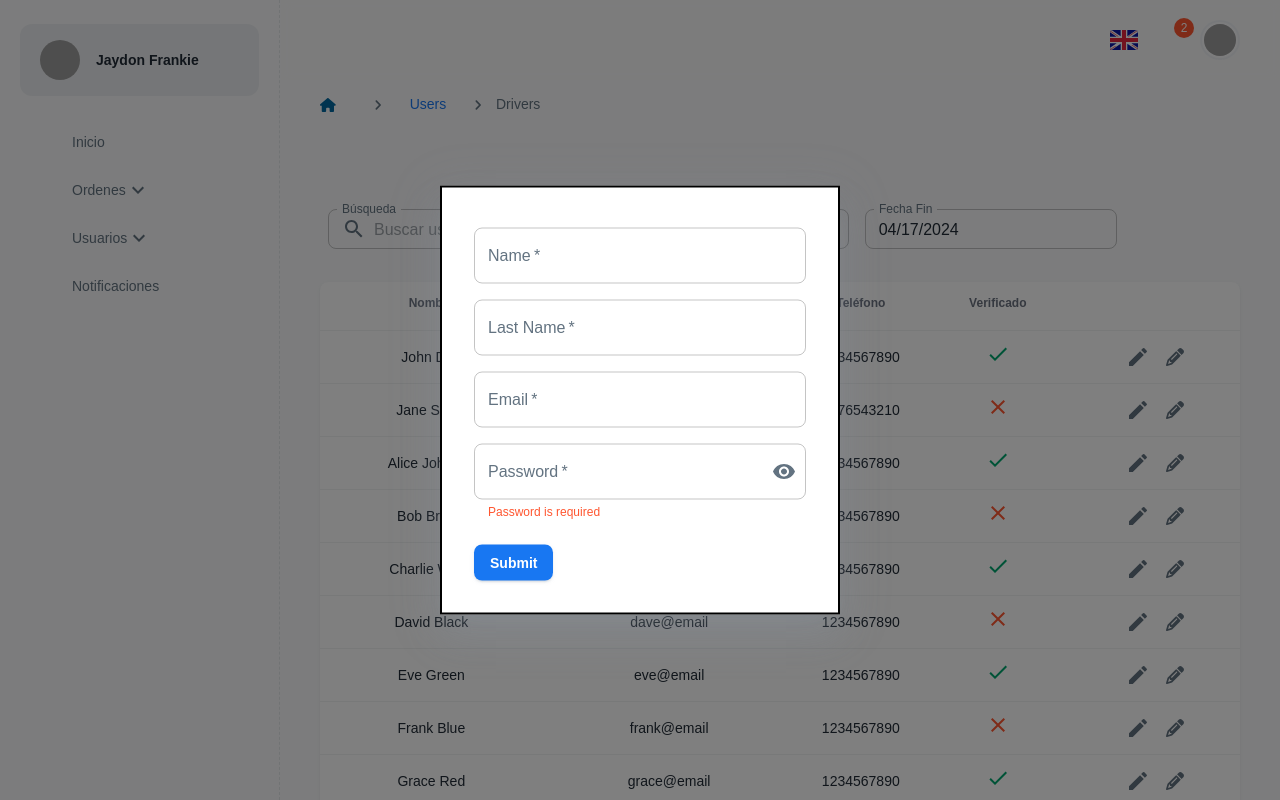
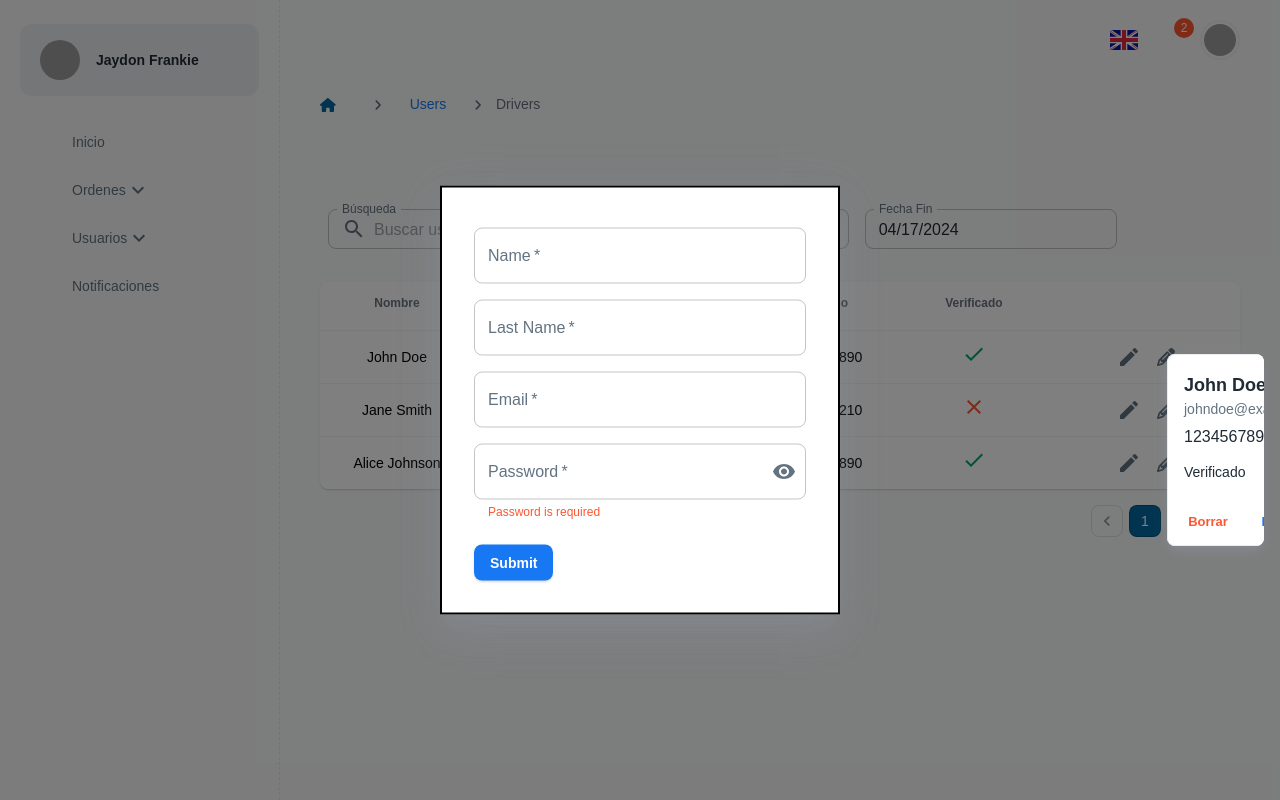
Before and after one commit to jmleal2010/cshein-panel, a Next.js app: page /users/drivers in a window 1280 px wide. Both pictures are taken after a click on the button 1174 px from the left and 357 px from the top of the page. Shown: the top 800 px of the page. Built offline with nearby package versions, Linux system fonts and the light colour scheme; grey boxes are pictures that could not be loaded; some icons are missing; what @apollo/experimental-nextjs-app-support would draw is missing.

Commit message:
popover1

```diff
--- a/app/(dashboard)/users/drivers/page.tsx
+++ b/app/(dashboard)/users/drivers/page.tsx
@@ -43,6 +43,7 @@ export default function Page () {
           status={params.categoryId}
           columns={tableColumns}
           icon={EditIcon}
+          popover={true}
         />
       </Container>
     );
--- a/components/pages/order/table/OrderTable/client/Table.tsx
+++ b/components/pages/order/table/OrderTable/client/Table.tsx
@@ -22,6 +22,7 @@ import {
   OutlinedInput,
   InputAdornment,
   FormHelperText,
+  Popover,
 } from "@mui/material";
 import { FontAwesomeIcon } from "@fortawesome/react-fontawesome";
 import moment, { Moment } from "moment";
@@ -29,9 +30,17 @@ import { height } from "@fortawesome/free-brands-svg-icons/fa42Group";
 
 import { faEye, faPencil } from "@fortawesome/free-solid-svg-icons";
 import { Visibility, VisibilityOff } from "@mui/icons-material";
-
+import UserCard from "@/components/pages/users/UserCard";
+import { set } from "lodash";
 
 const WAIT_BETWEEN_CHANGE = 1000;
+
+interface User {
+  fullName: string;
+  email: string;
+  phone: string;
+  verified: boolean;
+}
 
 export default function Table({
   rows,
@@ -39,19 +48,25 @@ export default function Table({
   columns,
   currentPage,
   rowIcon: IconComponent,
+  popover = false,
 }: {
   rows: any;
   totalPages: number;
   columns: any[];
   currentPage: number;
   rowIcon: any;
+  popover: boolean;
 }) {
   /*States*/
-  const [page, setPage] = React.useState<number>(0);
-   const [open, setOpen] = React.useState(false);
-   const handleOpen = () => setOpen(true);
-   const handleClose = () => setOpen(false);
-
+  const [open, setOpen] = React.useState(false);
+  const handleOpen = () => setOpen(true);
+  const handleClose = () => setOpen(false);
+  const [mousePosition, setMousePosition] = React.useState({ X: 0, Y: 0 });
+  const [anchorEl, setAnchorEl] = React.useState<HTMLElement | null>(null);
+  const [actualUser, setActualUser] = React.useState<User | undefined>(
+    undefined
+  );
+  const myDivRef = React.useRef(null);
 
   // console.log(rows);
 
@@ -66,15 +81,23 @@ export default function Table({
     router.push(`${pathname}/${id}`);
   };
 
+  const onOrderEdit = (id: string) => {};
 
-  const onOrderEdit = (id: string) => {
+  const handlePopoverOpen = (
+    event: React.MouseEvent<HTMLElement>,
+    row: any
+  ) => {
+    setAnchorEl(event.currentTarget);
+    setMousePosition({ X: event.clientX, Y: event.clientY });
+    setActualUser(row);
+    console.log(event.clientX, event.clientY);
+  };
 
-  }
+  const handlePopoverClose = () => {
+    setAnchorEl(null);
+  };
 
-  const visibleRows = React.useMemo(
-    () => rows.slice(page * ITEMS_X_PAGE, page * ITEMS_X_PAGE + ITEMS_X_PAGE),
-    [rows, page]
-  );
+  const popoverOpen = Boolean(anchorEl);
 
   const style = {
     position: "absolute" as "absolute",
@@ -96,7 +119,7 @@ export default function Table({
     showPassword: false,
   });
 
-  const handleChange = (event:any) => {
+  const handleChange = (event: any) => {
     setFormData({ ...formData, [event.target.name]: event.target.value });
   };
 
@@ -145,6 +168,7 @@ export default function Table({
           <TableBody>
             {rows.map((row: any, index: number) => (
               <TableRow
+                onMouseOver={(e) => handlePopoverOpen(e, row)}
                 key={index}
                 sx={{ "&:last-child td, &:last-child th": { border: 0 } }}
               >
@@ -162,9 +186,17 @@ export default function Table({
                     ) : column.field === "status" ? (
                       <Button>{row[column.field]}</Button>
                     ) : column.type === "string" ? (
-                      column.field
-                        .split(".")
-                        .reduce((acc: any[], part: any) => acc[part], row)
+                      <Typography
+                        sx={{ color: "black", fontSize: "1em" }}
+                        aria-owns={
+                          popoverOpen ? "mouse-over-popover" : undefined
+                        }
+                        aria-haspopup="true"
+                      >
+                        {column.field
+                          .split(".")
+                          .reduce((acc: any[], part: any) => acc[part], row)}
+                      </Typography>
                     ) : column.type === "boolean" ? (
                       row[column.field] ? (
                         <CheckIcon color="success" />
@@ -264,6 +296,37 @@ export default function Table({
           </form>
         </Box>
       </Modal>
+      {popover && (
+        <Popover
+          id="mouse-over-popover"
+          sx={{
+            pointerEvents: "none",
+            position: "fixed", // Asegúrate de que el Popover esté posicionado de manera fija
+            left: mousePosition.X - 15, // Establece la posición horizontal basada en la coordenada X del mouse
+            top: mousePosition.Y - 19, // Establece la posición vertical basada en la coordenada Y del mouse
+            zIndex: 9999, // Asegúrate de que el Popover esté por encima de otros elementos
+          }}
+          open={popoverOpen}
+          anchorEl={myDivRef.current}
+          anchorOrigin={{
+            vertical: "bottom",
+            horizontal: "left",
+          }}
+          transformOrigin={{
+            vertical: "top",
+            horizontal: "left",
+          }}
+          onClose={handlePopoverClose}
+          disableRestoreFocus
+        >
+          <UserCard user={actualUser} />
+        </Popover>
+      )}
+
+      <div
+        ref={myDivRef}
+        style={{ position: "absolute", top: 0, left: 0 }}
+      ></div>
     </React.Fragment>
   );
 }
--- a/components/pages/order/table/OrderTable/server/Table.tsx
+++ b/components/pages/order/table/OrderTable/server/Table.tsx
@@ -34,6 +34,32 @@ const getFilterOrders = (orders: Order[], query: string) =>
   orders.filter((order) =>
     order.code.toLowerCase().includes(query.toLowerCase())
   );
+
+const users2 = {
+  data: [
+    {
+      firstName: "John",
+      lastName: "Doe",
+      email: "johndoe@example.com",
+      phone: "1234567890",
+      verified: true,
+    },
+    {
+      firstName: "Jane",
+      lastName: "Smith",
+      email: "janesmith@example.com",
+      phone: "9876543210",
+      verified: false,
+    },
+    {
+      firstName: "Alice",
+      lastName: "Johnson",
+      email: "alice@email",
+      phone: "1234567890",
+      verified: true,
+    },
+  ],
+};
 
 const users = {
   data: [
@@ -246,14 +272,16 @@ export default async function Table({
   currentPage,
   columns,
   icon,
- // iconFunction,
-}: {
+  popover = false,
+}: // iconFunction,
+{
   type: string;
   status: string;
   query?: string;
   currentPage: number;
   columns: any[];
-  icon: any;
+    icon: any;
+  popover: boolean;
   //iconFunction: () => void;
 }) {
   const input = {
@@ -271,7 +299,7 @@ export default async function Table({
       }
       break;
     case "users":
-      data = users.data.map((user: any) => {
+      data = users2.data.map((user: any) => {
         return {
           fullName: `${user.firstName} ${user.lastName}`,
           email: user.email,
@@ -312,6 +340,7 @@ export default async function Table({
             columns={columns}
             currentPage={currentPage}
             rowIcon={icon}
+            popover={popover}
           />
         </Suspense>
         <Paginator currentPage={currentPage} totalPages={totalPages} />
--- a/components/pages/users/UserCard.tsx
+++ b/components/pages/users/UserCard.tsx
@@ -15,27 +15,33 @@ const bull = (
   </Box>
 );
 
+export default function UserCard({
+  user,
+}: {
+  user?: { fullName: string; email: string; phone: string; verified: boolean };
+}) {
+  return (
 
+      <Box >
+        <Card variant="outlined" sx={{width: "fit-content"}}>
+          <React.Fragment>
+            <CardContent sx={{ display: "flex", flexDirection: "column" }}>
+              <Typography variant="h6" component="div" >
+                {user?.fullName}
+              </Typography>
+              <Typography
 
-export default function UserCard({ user }:
-    { user: { name: string; email: string; phone: string; verified: boolean } }
-) {
-  return (
-    <Box sx={{ minWidth: 275, width: "max-content"}}>
-          <Card variant="outlined">
-              <React.Fragment>
-    <CardContent>
-      <Typography variant="h6" component="div">
-       Juan miguel perez
+                sx={{ fontSize: 14 }}
+                color="text.secondary"
+                gutterBottom
+              >
+                {user?.email}
               </Typography>
-      <Typography sx={{ fontSize: 14 }} color="text.secondary" gutterBottom>
-        juanmi@gmail.com
+              <Typography  sx={{ mb: 1.5 }}>
+                {user?.phone}
               </Typography>
-      <Typography sx={{ mb: 1.5 }}>
-        1234566789
-      </Typography>
-      <Typography variant="body2">
-        verified
+              <Typography   variant="body2">
+                {user?.verified ? "Verificado" : "No verificado"}
               </Typography>
             </CardContent>
             <CardActions>
```
Also changed, not shown: app/(dashboard)/users/customers/page.tsx (+4 -13 lines), components/pages/users/Popover.tsx (+54 -54 lines), 1 other file (tests, documents, lock files or other folders). Lines whose indentation alone changed are shown as unchanged.
